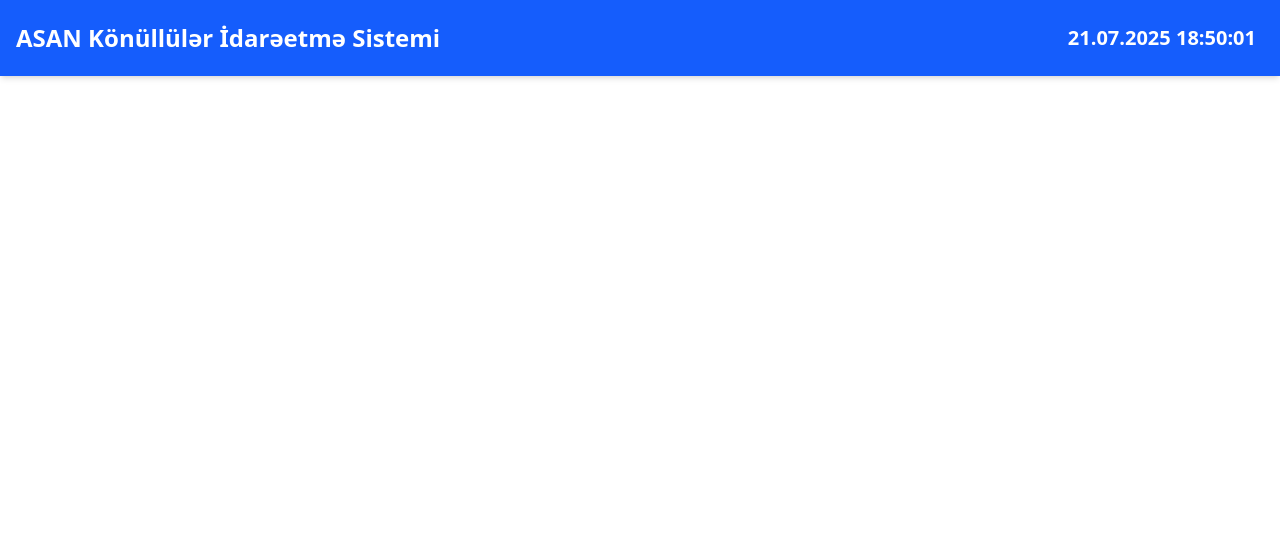
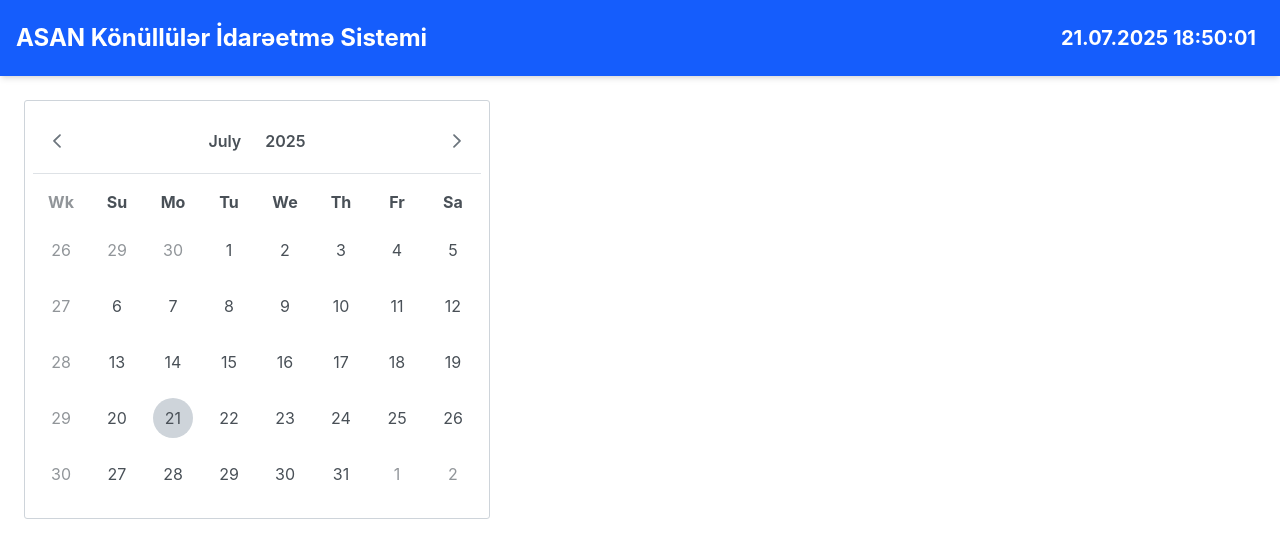
Before and after one commit to NRvBOSS/ASAN-Bolgu, a Vue app: page /history in a window 1280 px wide. Shown: the top 558 px of the page. Built offline with nearby package versions, Linux system fonts and the light colour scheme.

Commit message:
install primevue and create calendar

```diff
--- a/package.json
+++ b/package.json
@@ -9,9 +9,12 @@
     "preview": "vite preview"
   },
   "dependencies": {
+    "@primevue/themes": "^4.3.7",
     "@tailwindcss/vite": "^4.1.11",
     "axios": "^1.11.0",
     "pinia": "^3.0.3",
+    "primeicons": "^7.0.0",
+    "primevue": "^3.53.1",
     "tailwindcss": "^4.1.11",
     "vue": "^3.5.17",
     "vue-router": "^4.5.1"
--- a/src/views/AppHistory.vue
+++ b/src/views/AppHistory.vue
@@ -1 +1,7 @@
-<template></template>
+<script setup>
+import Calendar from "primevue/calendar";
+</script>
+
+<template>
+  <Calendar class="p-6" inline showWeek />
+</template>
```
Also changed, not shown: src/main.js (+10 -2 lines), 1 other file (tests, documents, lock files or other folders).
